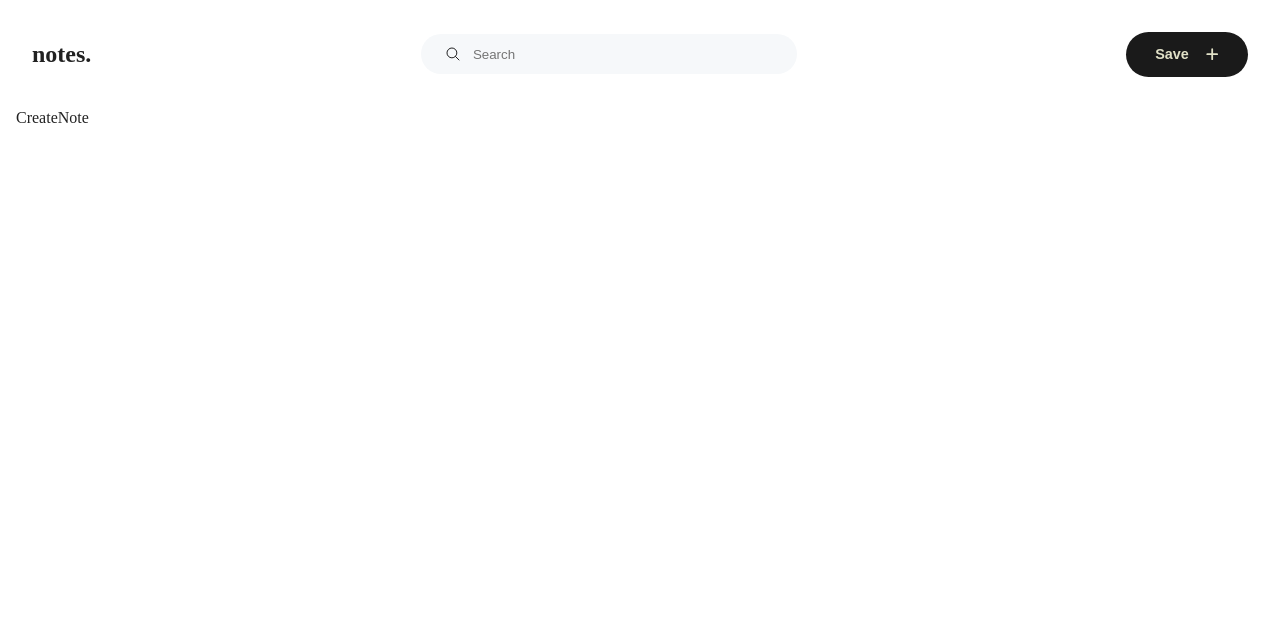
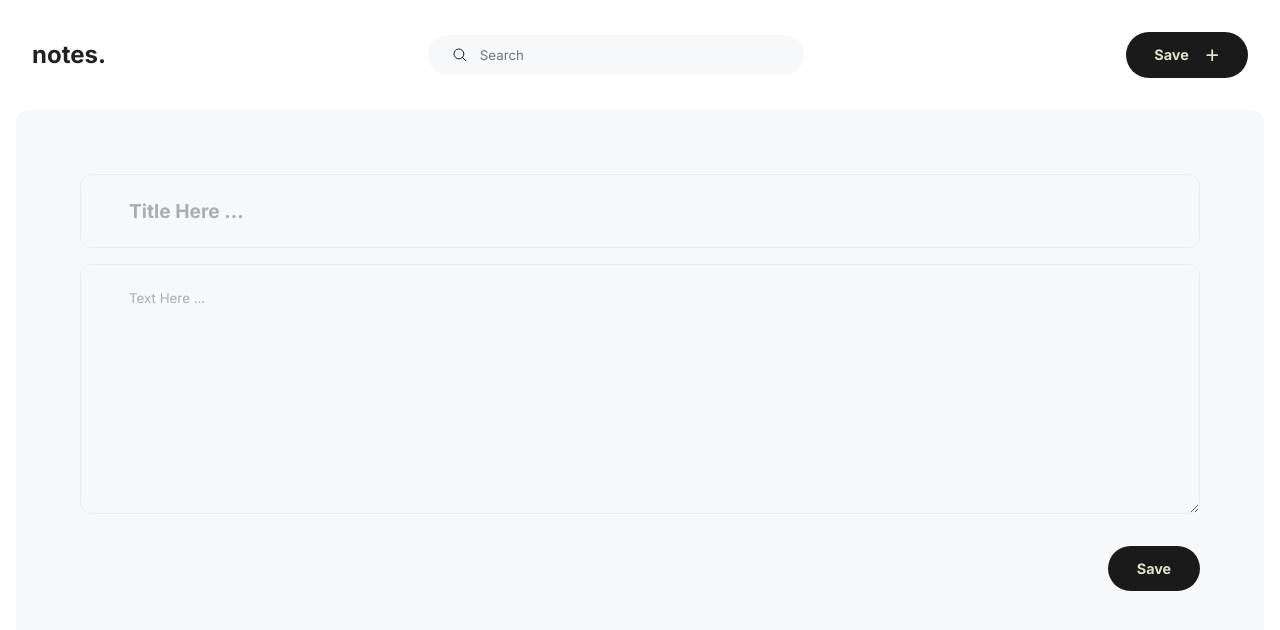
Before and after one commit to iamfiham/note-taking-app, a React (Vite) app: page /create in a window 1280 px wide. Shown: the top 630 px of the page. Built offline with nearby package versions, Linux system fonts and the light colour scheme.

Commit message:
create function complete

```diff
--- a/package.json
+++ b/package.json
@@ -13,7 +13,8 @@
     "react": "^18.2.0",
     "react-dom": "^18.2.0",
     "react-icons": "^5.0.1",
-    "react-router-dom": "^6.22.2"
+    "react-router-dom": "^6.22.2",
+    "uuid": "^9.0.1"
   },
   "devDependencies": {
     "@types/react": "^18.2.56",
--- a/src/App.jsx
+++ b/src/App.jsx
@@ -1,20 +1,27 @@
-import { useState } from "react";
+import { useState, useEffect } from "react";
 import "./App.css";
 import { BrowserRouter, Routes, Route } from "react-router-dom";
 import NoteList from "./componants/NoteList";
 import EditNote from "./componants/EditNote";
 import CreateNote from "./componants/CreateNote";
 import NavBar from "./componants/NavBar";
+import DummyData from "./componants/DummyData";
 
 function App() {
+  const [notes, setNotes] = useState(JSON.parse(localStorage.getItem("Notes")) || []);
+
+  useEffect(() => {
+    localStorage.setItem("Notes", JSON.stringify(notes));
+  }, [notes]);
+
   return (
     <BrowserRouter>
       <div className="app">
         <NavBar />
         <div className="container">
           <Routes>
-            <Route path="/" element={<NoteList />} />
-            <Route path="/create" element={<CreateNote />} />
+            <Route path="/" element={<NoteList notes={notes} />} />
+            <Route path="/create" element={<CreateNote setNotes={setNotes} />} />
             <Route path="/edit/:id" element={<EditNote />} />
           </Routes>
         </div>
--- /dev/null
+++ b/src/componants/CreateNote.css
@@ -0,0 +1,53 @@
+.create-note {
+  background-color: #f6f8fa;
+  padding: 4rem;
+  border-radius: 12px;
+}
+
+.create-note form {
+  display: flex;
+  flex-direction: column;
+  gap: 1rem;
+}
+.create-note input {
+  font-size: 1.2rem;
+  font-weight: 700;
+  padding: 1.5rem 3rem;
+  background-color: transparent;
+  border: solid 1px rgba(0, 0, 0, 0.05);
+  border-radius: 12px;
+}
+.create-note input::placeholder {
+  color: rgba(0, 0, 0, 0.3);
+}
+.create-note textarea {
+  background-color: transparent;
+  padding: 1.5rem 3rem;
+  width: 100%;
+  border-radius: 12px;
+  border: solid 1px rgba(0, 0, 0, 0.05);
+  resize: vertical;
+  line-height: 1.5;
+}
+.create-note textarea::placeholder {
+  color: rgba(0, 0, 0, 0.3);
+}
+
+.create-note button {
+  padding: 1em 2em;
+  font-size: 0.9rem;
+  font-weight: 700;
+  display: flex;
+  align-items: center;
+  gap: 1rem;
+  background-color: rgb(26, 26, 26);
+  color: rgb(255, 255, 225, 0.87);
+  border-radius: 5rem;
+  cursor: pointer;
+  transition: background-color 0.25s ease;
+  align-self: flex-end;
+  margin-top: 1rem;
+}
+.create-note button:hover {
+  background-color: rgb(50, 50, 50);
+}
--- a/src/componants/CreateNote.jsx
+++ b/src/componants/CreateNote.jsx
@@ -1,5 +1,58 @@
-function CreateNote() {
-  return <div>CreateNote</div>;
+import { useState } from "react";
+import "./CreateNote.css";
+import { v4 as uuid } from "uuid";
+import { useNavigate } from "react-router-dom";
+
+function CreateNote({ setNotes }) {
+  const [title, setTitle] = useState("");
+  const [text, setText] = useState("");
+  const navigate = useNavigate();
+
+  const submit = (e) => {
+    e.preventDefault();
+
+    if (title || text) {
+      const newNote = {
+        id: uuid(),
+        heading: title ? title : "unknown",
+        note: text,
+        date: new Date().toLocaleString(),
+      };
+      setNotes((prev) => {
+        return [newNote, ...prev];
+      });
+      navigate("/");
+    }
+  };
+  // useEffect(() => {
+  //   submit();
+  // }, [title]);
+  return (
+    <div className="create-note">
+      <form onSubmit={submit}>
+        <input
+          type="text"
+          placeholder="Title Here ..."
+          value={title}
+          onChange={(e) => {
+            setTitle(e.target.value);
+          }}
+        />
+        <textarea
+          name=""
+          id=""
+          cols="30"
+          rows="10"
+          placeholder="Text Here ..."
+          value={text}
+          onChange={(e) => {
+            setText(e.target.value);
+          }}
+        ></textarea>
+        <button onSubmit={submit}>Save</button>
+      </form>
+    </div>
+  );
 }
 
 export default CreateNote;
--- /dev/null
+++ b/src/componants/DummyData.jsx
@@ -0,0 +1,124 @@
+const DummyData = [
+  {
+    id: 1,
+    heading: "Title 1",
+    note: "This is a longer note for item 1. It contains additional information to provide context and details about the topic.",
+    date: "2024-03-04",
+  },
+  {
+    id: 2,
+    heading: "Title 2",
+    note: "This is a longer note for item 2. It contains additional information to provide context and details about the topic.",
+    date: "2024-03-05",
+  },
+  {
+    id: 3,
+    heading: "Title 3",
+    note: "This is a longer note for item 3. It contains additional information to provide context and details about the topic.",
+    date: "2024-03-06",
+  },
+  {
+    id: 4,
+    heading: "Title 4",
+    note: "This is a longer note for item 4. It contains additional information to provide context and details about the topic.",
+    date: "2024-03-07",
+  },
+  {
+    id: 5,
+    heading: "Title 5",
+    note: "This is a longer note for item 5. It contains additional information to provide context and details about the topic.",
+    date: "2024-03-08",
+  },
+  {
+    id: 6,
+    heading: "Title 6",
+    note: "This is a longer note for item 6. It contains additional information to provide context and details about the topic.",
+    date: "2024-03-09",
+  },
+  {
+    id: 7,
+    heading: "Title 7",
+    note: "This is a longer note for item 7. It contains additional information to provide context and details about the topic.",
+    date: "2024-03-10",
+  },
+  {
+    id: 8,
+    heading: "Title 8",
+    note: "This is a longer note for item 8. It contains additional information to provide context and details about the topic.",
+    date: "2024-03-11",
+  },
+  {
+    id: 9,
+    heading: "Title 9",
+    note: "This is a longer note for item 9. It contains additional information to provide context and details about the topic.",
+    date: "2024-03-12",
+  },
+  {
+    id: 10,
+    heading: "Title 10",
+    note: "This is a longer note for item 10. It contains additional information to provide context and details about the topic.",
+    date: "2024-03-13",
+  },
+  {
+    id: 11,
+    heading: "Title 11",
+    note: "This is a longer note for item 11. It contains additional information to provide context and details about the topic.",
+    date: "2024-03-14",
+  },
+  {
+    id: 12,
+    heading: "Title 12",
+    note: "This is a longer note for item 12. It contains additional information to provide context and details about the topic.",
+    date: "2024-03-15",
+  },
+  {
+    id: 13,
+    heading: "Title 13",
+    note: "This is a longer note for item 13. It contains additional information to provide context and details about the topic.",
+    date: "2024-03-16",
+  },
+  {
+    id: 14,
+    heading: "Title 14",
+    note: "This is a longer note for item 14. It contains additional information to provide context and details about the topic.",
+    date: "2024-03-17",
+  },
+  {
+    id: 15,
+    heading: "Title 15",
+    note: "This is a longer note for item 15. It contains additional information to provide context and details about the topic.",
+    date: "2024-03-18",
+  },
+  {
+    id: 16,
+    heading: "Title 16",
+    note: "This is a longer note for item 16. It contains additional information to provide context and details about the topic.",
+    date: "2024-03-19",
+  },
+  {
+    id: 17,
+    heading: "Title 17",
+    note: "This is a longer note for item 17. It contains additional information to provide context and details about the topic.",
+    date: "2024-03-20",
+  },
+  {
+    id: 18,
+    heading: "Title 18",
+    note: "This is a longer note for item 18. It contains additional information to provide context and details about the topic.",
+    date: "2024-03-21",
+  },
+  {
+    id: 19,
+    heading: "Title 19",
+    note: "This is a longer note for item 19. It contains additional information to provide context and details about the topic.",
+    date: "2024-03-22",
+  },
+  {
+    id: 20,
+    heading: "Title 20",
+    note: "This is a longer note for item 20. It contains additional information to provide context and details about the topic.",
+    date: "2024-03-23",
+  },
+];
+
+export default DummyData;
--- a/src/componants/EditNote.jsx
+++ b/src/componants/EditNote.jsx
@@ -1,5 +1,15 @@
+import "./CreateNote.css";
+
 function EditNote() {
-  return <div>EditNote</div>;
+  return (
+    <div className="create-note">
+      <form>
+        <input type="text" placeholder="Title Here ..." />
+        <textarea name="" id="" cols="30" rows="10" placeholder="Text Here ..."></textarea>
+        {/* <button onSubmit={submit}>Save</button> */}
+      </form>
+    </div>
+  );
 }
 
 export default EditNote;
--- a/src/componants/NoteList.jsx
+++ b/src/componants/NoteList.jsx
@@ -1,17 +1,13 @@
-import { useState } from "react";
 import NoteCard from "./NoteList/NoteCard";
 import "./NoteList/NoteList.css";
 
-function NoteList() {
-  const [notes, setNotes] = useState([]);
-
+function NoteList({ notes }) {
   return (
     <div>
       <div className="note-list">
-        <NoteCard />
-        <NoteCard />
-        <NoteCard />
-        <NoteCard />
+        {notes.map((note) => (
+          <NoteCard key={note.id} id={note.id} heading={note.heading} note={note.note} date={note.date} />
+        ))}
       </div>
     </div>
   );
--- a/src/componants/NoteList/NoteCard.css
+++ b/src/componants/NoteList/NoteCard.css
@@ -1,9 +1,9 @@
 .note-card {
-  padding: 3rem;
+  padding: 2rem;
   display: flex;
   flex-direction: column;
   align-items: flex-start;
-  min-height: 300px;
+  min-height: 250px;
   border-radius: 12px;
   position: relative;
   background-color: white;
@@ -11,15 +11,22 @@
 .note-card p {
   letter-spacing: 0.5px;
   font-weight: 300;
+  color: rgba(0, 0, 0, 0.7);
 }
 .date {
-  color: rgba(0, 0, 0, 0.5);
   font-size: 0.75rem;
 }
 .note-caption {
-  color: rgba(0, 0, 0, 0.7);
   line-height: 1.5;
   font-size: 0.9rem;
+  text-overflow: ellipsis;
+  overflow: hidden;
+  overflow: hidden;
+  text-overflow: ellipsis;
+  display: -webkit-box;
+  -webkit-line-clamp: 4;
+  line-clamp: 4;
+  -webkit-box-orient: vertical;
 }
 .edit-icon {
   position: absolute;
@@ -35,7 +42,7 @@
 }
 .edit-icon svg {
   font-size: 1.5rem;
-  stroke: rgba(0, 0, 0, 0.5);
+  stroke: rgba(0, 0, 0, 0.7);
   margin: 0.3rem;
 }
 
--- a/src/componants/NoteList/NoteCard.jsx
+++ b/src/componants/NoteList/NoteCard.jsx
@@ -2,20 +2,17 @@ import { Link } from "react-router-dom";
 import "./NoteCard.css";
 import { TbEdit } from "react-icons/tb";
 
-function NoteCard() {
+function NoteCard({ id, heading, note, date }) {
   return (
     <div className="note-card">
-      <p className="date">02/05/2024</p>
-      <h4 className="note-heading">First Note</h4>
-      <Link to="/edit/:id">
+      <p className="date">{date}</p>
+      <h4 className="note-heading">{heading}</h4>
+      <Link to={`/edit/${id}`}>
         <span className="edit-icon">
           <TbEdit />
         </span>
       </Link>
-      <p className="note-caption">
-        Include popular icons in your React projects easily with react-icons, which utilizes ES6 imports that allows you
-        to include only the icons that your project is using
-      </p>
+      <p className="note-caption">{note}</p>
     </div>
   );
 }
--- a/src/componants/NoteList/NoteList.css
+++ b/src/componants/NoteList/NoteList.css
@@ -1,8 +1,8 @@
 .note-list {
   display: grid;
-  grid-template-columns: repeat(3, 1fr);
+  grid-template-columns: repeat(auto-fill, minmax(300px, 1fr));
   justify-content: center;
-  gap: 2rem;
+  gap: 1.5rem;
   background-color: #f6f8fa;
   padding: 4rem;
   width: 100%;
--- a/src/index.css
+++ b/src/index.css
@@ -1,3 +1,4 @@
+@import url("https://fonts.googleapis.com/css2?family=Inter:wght@100..900&display=swap");
 *,
 ::after,
 ::before {
@@ -10,4 +11,7 @@
   border: none;
   scroll-behavior: smooth !important;
   color: rgb(0, 0, 0, 0.87);
+  font-family: "Inter", sans-serif;
+  font-optical-sizing: auto;
+  font-style: normal;
 }
```
Also changed, not shown: 1 other file (tests, documents, lock files or other folders).
